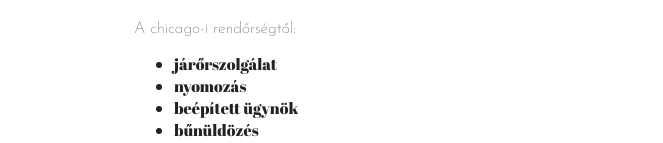
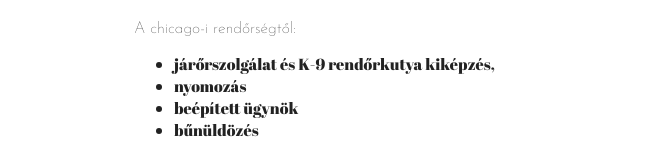
Before and after one commit to sgt-peterson/sgt-peterson.github.io, a plain HTML site: page index.html in a window 1280 px wide. Shown: the part 461-604 px from the top of the page, without its empty margins (308-971 px from the left). Drawn offline with Linux system fonts and the light colour scheme.

Commit message:
Update index.html
kiegészítés

```diff
--- a/index.html
+++ b/index.html
@@ -17,7 +17,7 @@
     <p>A chicago-i rendőrségtől:</p>
 
     <ul>
-    <li>járőrszolgálat</li>
+      <li>járőrszolgálat és K-9 rendőrkutya kiképzés,</li>
       <li>nyomozás</li>
       <li>beépített ügynök</li>
       <li>bűnüldözés</li>
```
Lines whose indentation alone changed are shown as unchanged.
